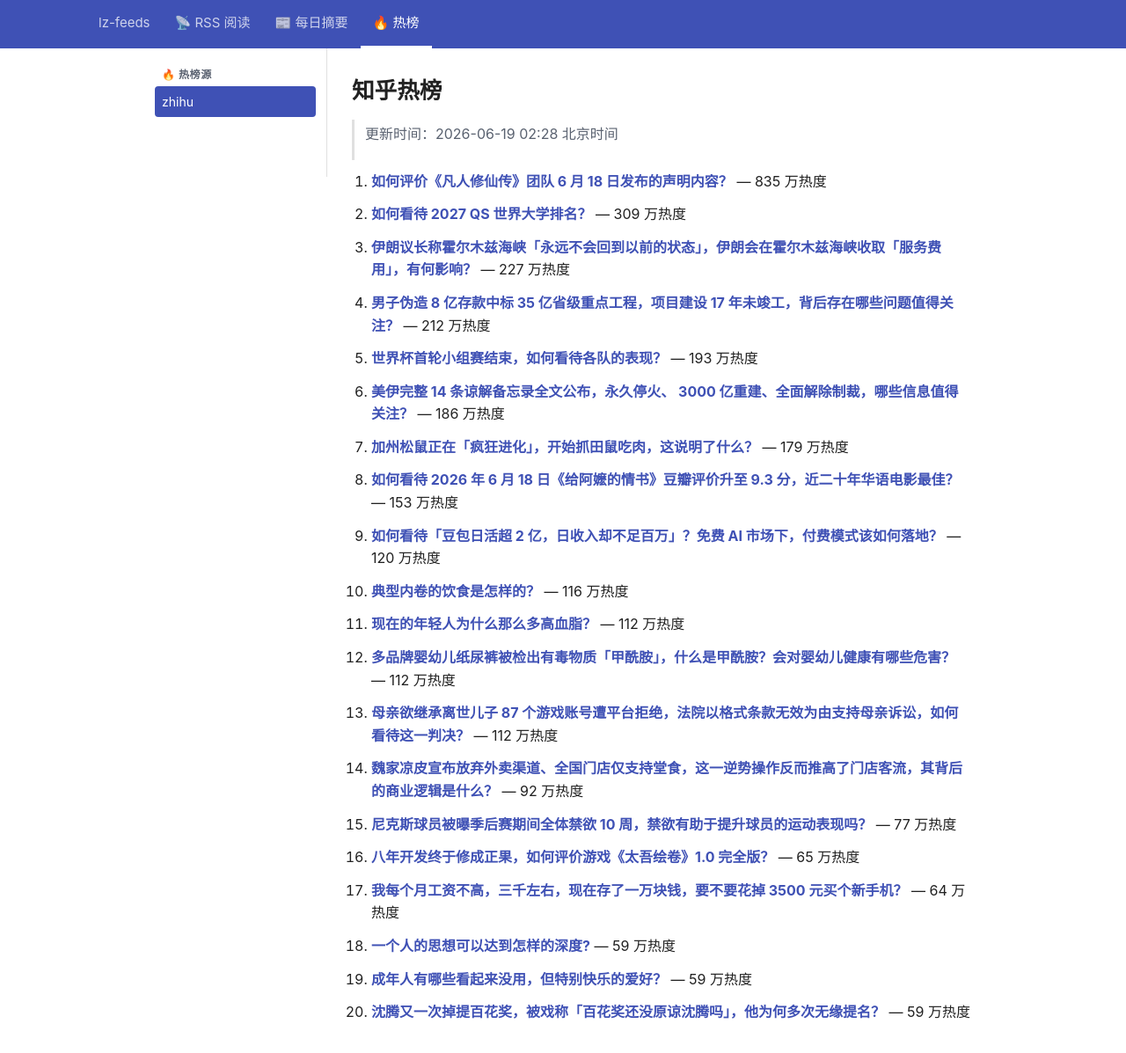
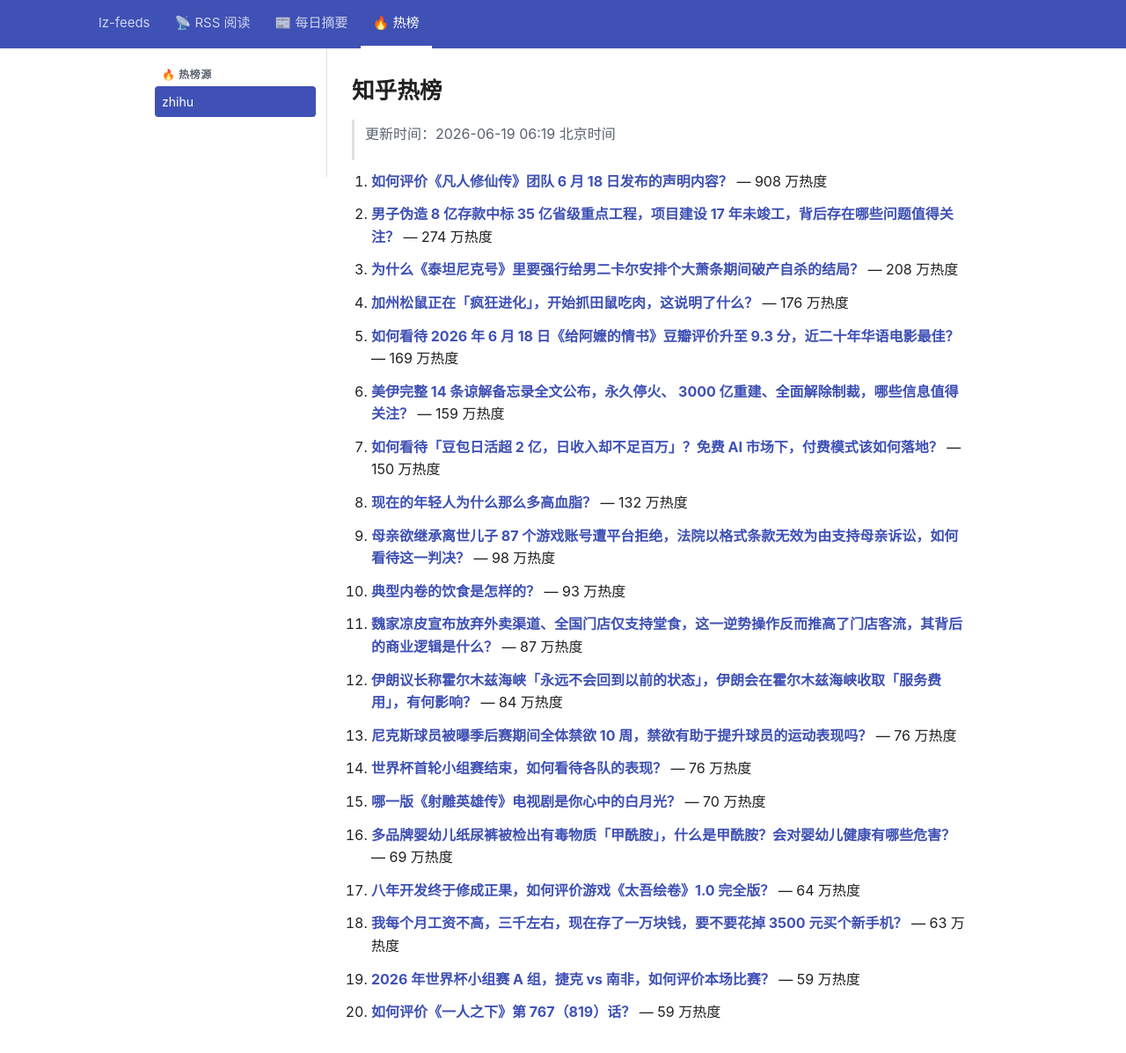
Before and after one commit to lizhang0101/lz-feeds, a Jekyll site: the page built from _hotlist/zhihu.md, in a window 1280 px wide and 1228 px high. Shown: the top 1197 px of the window at 88% size. Built offline with Jekyll 4.4.1, drawn with Linux system fonts in a browser that asks for light colours.

Commit message:
hotlist: 2026-06-18T22:19Z

```diff
--- a/_hotlist/zhihu.md
+++ b/_hotlist/zhihu.md
@@ -1,48 +1,48 @@
 ---
-updated: 2026-06-19 02:28 北京时间
+updated: 2026-06-19 06:19 北京时间
 count: 20
 ---
 
 # 知乎热榜
 
-> 更新时间：2026-06-19 02:28 北京时间
+> 更新时间：2026-06-19 06:19 北京时间
 
-1. **[如何评价《凡人修仙传》团队 6 月 18 日发布的声明内容？](https://www.zhihu.com/question/2051002779523618174)** — 835 万热度
+1. **[如何评价《凡人修仙传》团队 6 月 18 日发布的声明内容？](https://www.zhihu.com/question/2051002779523618174)** — 908 万热度
 
-2. **[如何看待 2027 QS 世界大学排名？](https://www.zhihu.com/question/2050841223192121986)** — 309 万热度
+2. **[男子伪造 8 亿存款中标 35 亿省级重点工程，项目建设 17 年未竣工，背后存在哪些问题值得关注？](https://www.zhihu.com/question/2050848213901505123)** — 274 万热度
 
-3. **[伊朗议长称霍尔木兹海峡「永远不会回到以前的状态」，伊朗会在霍尔木兹海峡收取「服务费用」，有何影响？](https://www.zhihu.com/question/2050871601684550857)** — 227 万热度
+3. **[为什么《泰坦尼克号》里要强行给男二卡尔安排个大萧条期间破产自杀的结局？](https://www.zhihu.com/question/2050940396734361925)** — 208 万热度
 
-4. **[男子伪造 8 亿存款中标 35 亿省级重点工程，项目建设 17 年未竣工，背后存在哪些问题值得关注？](https://www.zhihu.com/question/2050848213901505123)** — 212 万热度
+4. **[加州松鼠正在「疯狂进化」，开始抓田鼠吃肉，这说明了什么？](https://www.zhihu.com/question/7462275930)** — 176 万热度
 
-5. **[世界杯首轮小组赛结束，如何看待各队的表现？](https://www.zhihu.com/question/2050835936678885206)** — 193 万热度
+5. **[如何看待 2026 年 6 月 18 日《给阿嬷的情书》豆瓣评价升至 9.3 分，近二十年华语电影最佳？](https://www.zhihu.com/question/2050891509306749285)** — 169 万热度
 
-6. **[美伊完整 14 条谅解备忘录全文公布，永久停火、 3000 亿重建、全面解除制裁，哪些信息值得关注？](https://www.zhihu.com/question/2050923845763311574)** — 186 万热度
+6. **[美伊完整 14 条谅解备忘录全文公布，永久停火、 3000 亿重建、全面解除制裁，哪些信息值得关注？](https://www.zhihu.com/question/2050923845763311574)** — 159 万热度
 
-7. **[加州松鼠正在「疯狂进化」，开始抓田鼠吃肉，这说明了什么？](https://www.zhihu.com/question/7462275930)** — 179 万热度
+7. **[如何看待「豆包日活超 2 亿，日收入却不足百万」？免费 AI 市场下，付费模式该如何落地？](https://www.zhihu.com/question/2050289332632790558)** — 150 万热度
 
-8. **[如何看待 2026 年 6 月 18 日《给阿嬷的情书》豆瓣评价升至 9.3 分，近二十年华语电影最佳？](https://www.zhihu.com/question/2050891509306749285)** — 153 万热度
+8. **[现在的年轻人为什么那么多高血脂？](https://www.zhihu.com/question/2034553336725254262)** — 132 万热度
 
-9. **[如何看待「豆包日活超 2 亿，日收入却不足百万」？免费 AI 市场下，付费模式该如何落地？](https://www.zhihu.com/question/2050289332632790558)** — 120 万热度
+9. **[母亲欲继承离世儿子 87 个游戏账号遭平台拒绝，法院以格式条款无效为由支持母亲诉讼，如何看待这一判决？](https://www.zhihu.com/question/2050522294171039185)** — 98 万热度
 
-10. **[典型内卷的饮食是怎样的？](https://www.zhihu.com/question/283770827)** — 116 万热度
+10. **[典型内卷的饮食是怎样的？](https://www.zhihu.com/question/283770827)** — 93 万热度
 
-11. **[现在的年轻人为什么那么多高血脂？](https://www.zhihu.com/question/2034553336725254262)** — 112 万热度
+11. **[魏家凉皮宣布放弃外卖渠道、全国门店仅支持堂食，这一逆势操作反而推高了门店客流，其背后的商业逻辑是什么？](https://www.zhihu.com/question/2050506769303179914)** — 87 万热度
 
-12. **[多品牌婴幼儿纸尿裤被检出有毒物质「甲酰胺」，什么是甲酰胺？会对婴幼儿健康有哪些危害？](https://www.zhihu.com/question/2050890464476263871)** — 112 万热度
+12. **[伊朗议长称霍尔木兹海峡「永远不会回到以前的状态」，伊朗会在霍尔木兹海峡收取「服务费用」，有何影响？](https://www.zhihu.com/question/2050871601684550857)** — 84 万热度
 
-13. **[母亲欲继承离世儿子 87 个游戏账号遭平台拒绝，法院以格式条款无效为由支持母亲诉讼，如何看待这一判决？](https://www.zhihu.com/question/2050522294171039185)** — 112 万热度
+13. **[尼克斯球员被曝季后赛期间全体禁欲 10 周，禁欲有助于提升球员的运动表现吗？](https://www.zhihu.com/question/2050334849588901451)** — 76 万热度
 
-14. **[魏家凉皮宣布放弃外卖渠道、全国门店仅支持堂食，这一逆势操作反而推高了门店客流，其背后的商业逻辑是什么？](https://www.zhihu.com/question/2050506769303179914)** — 92 万热度
+14. **[世界杯首轮小组赛结束，如何看待各队的表现？](https://www.zhihu.com/question/2050835936678885206)** — 76 万热度
 
-15. **[尼克斯球员被曝季后赛期间全体禁欲 10 周，禁欲有助于提升球员的运动表现吗？](https://www.zhihu.com/question/2050334849588901451)** — 77 万热度
+15. **[哪一版《射雕英雄传》电视剧是你心中的白月光？](https://www.zhihu.com/question/1983859855828742705)** — 70 万热度
 
-16. **[八年开发终于修成正果，如何评价游戏《太吾绘卷》1.0 完全版？](https://www.zhihu.com/question/2050628077214852981)** — 65 万热度
+16. **[多品牌婴幼儿纸尿裤被检出有毒物质「甲酰胺」，什么是甲酰胺？会对婴幼儿健康有哪些危害？](https://www.zhihu.com/question/2050890464476263871)** — 69 万热度
 
-17. **[我每个月工资不高，三千左右，现在存了一万块钱，要不要花掉 3500 元买个新手机？](https://www.zhihu.com/question/2048362789551576432)** — 64 万热度
+17. **[八年开发终于修成正果，如何评价游戏《太吾绘卷》1.0 完全版？](https://www.zhihu.com/question/2050628077214852981)** — 64 万热度
 
-18. **[一个人的思想可以达到怎样的深度?](https://www.zhihu.com/question/2045086331139879456)** — 59 万热度
+18. **[我每个月工资不高，三千左右，现在存了一万块钱，要不要花掉 3500 元买个新手机？](https://www.zhihu.com/question/2048362789551576432)** — 63 万热度
 
-19. **[成年人有哪些看起来没用，但特别快乐的爱好？](https://www.zhihu.com/question/2047738930611730188)** — 59 万热度
+19. **[2026 年世界杯小组赛 A 组，捷克 vs 南非，如何评价本场比赛？](https://www.zhihu.com/question/2050228634908976991)** — 59 万热度
 
-20. **[沈腾又一次掉提百花奖，被戏称「百花奖还没原谅沈腾吗」，他为何多次无缘提名？](https://www.zhihu.com/question/2050225378426463511)** — 59 万热度
+20. **[如何评价《一人之下》第 767（819）话？](https://www.zhihu.com/question/2051096114703741662)** — 59 万热度
```
